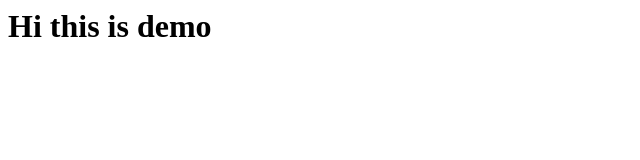
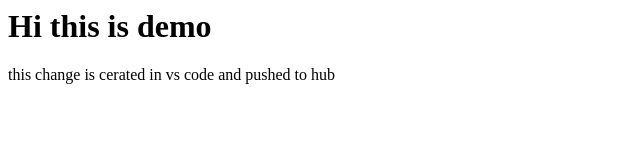
Before and after one commit to schrodinger404/first-demo, a plain HTML site: page index.html in a window 1280 px wide. Shown: the whole page, without its empty margins (0-640 px from the left). Drawn offline with Linux system fonts and the light colour scheme.

Commit message:
created a branch and added a P in html

```diff
--- a/index.html
+++ b/index.html
@@ -1 +1,2 @@
 <h1>Hi this is demo</h1>
+<p>this change is cerated in vs code and pushed to hub</p>
```
